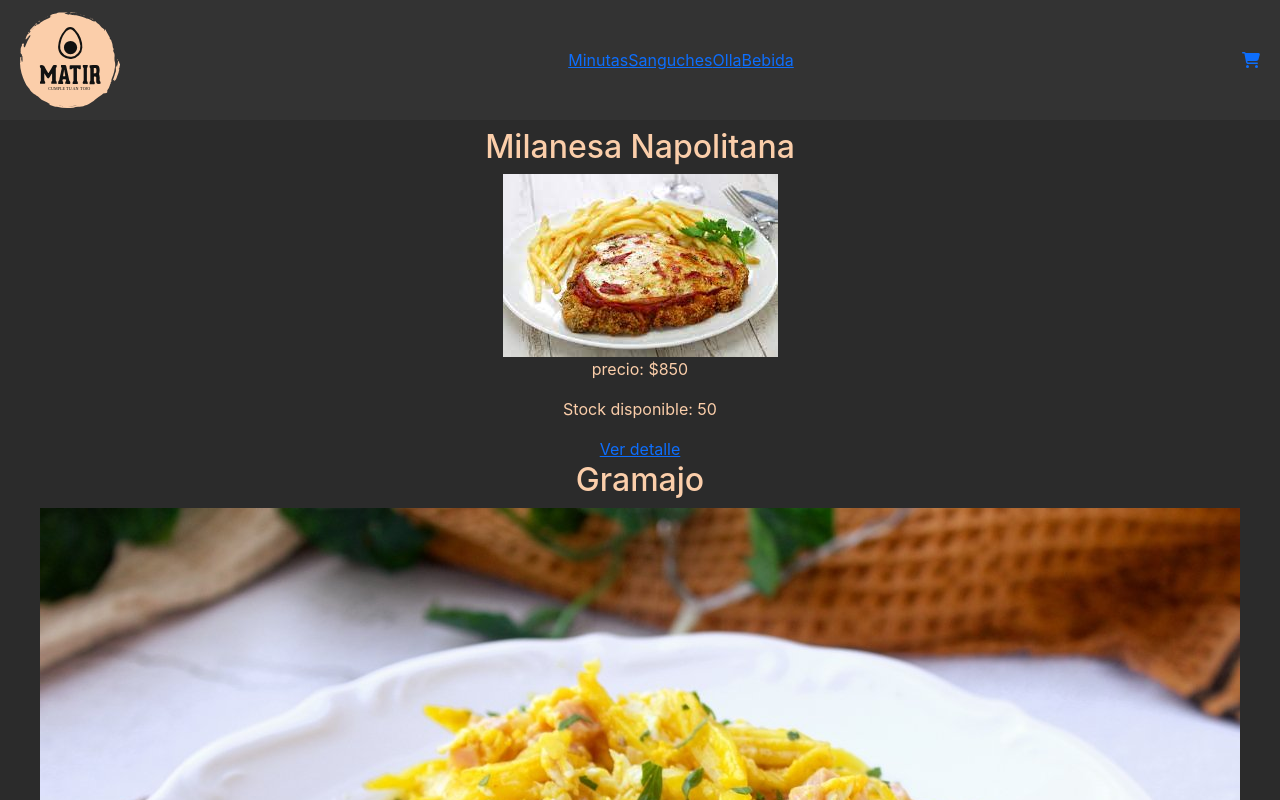
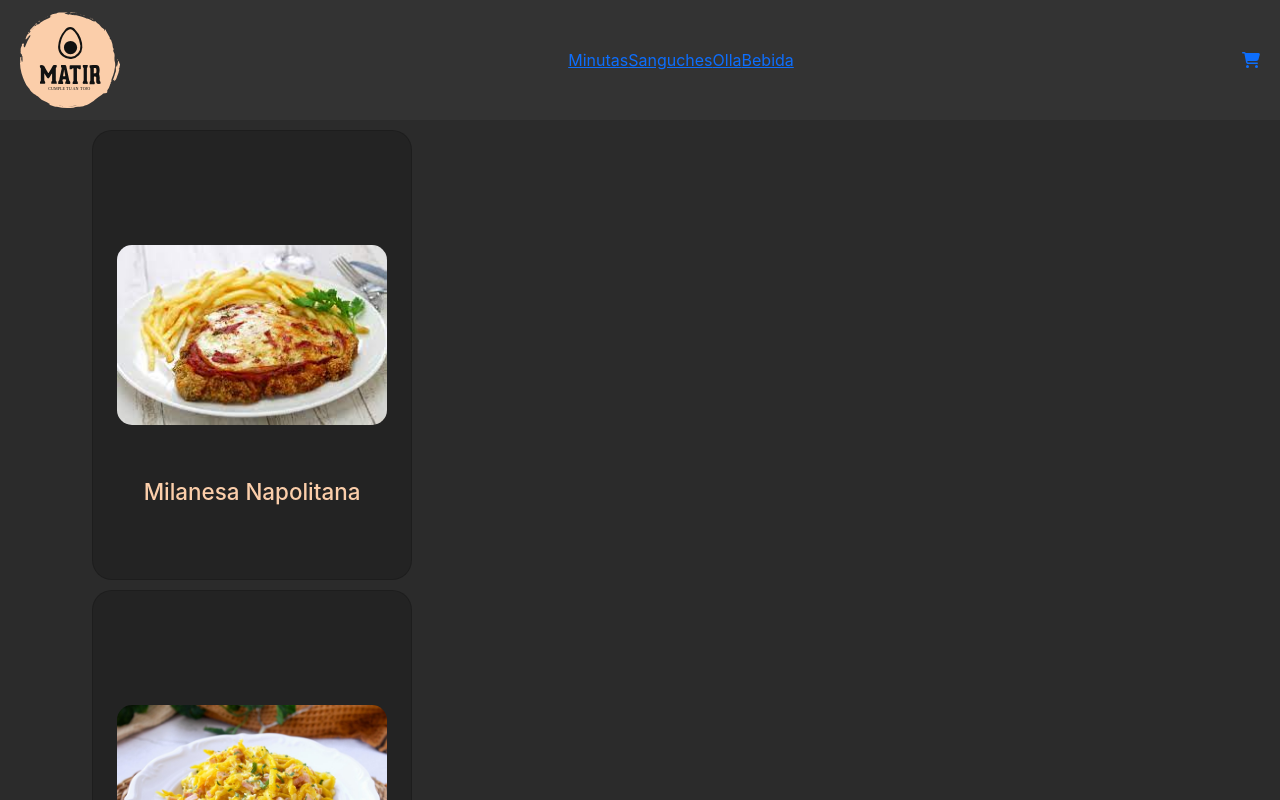
Before and after one commit to mathiacost/Matir, a React (Create React App) app: page / in a window 1280 px wide. Shown: the top 800 px of the page. Built offline with nearby package versions, Linux system fonts and the light colour scheme.

Commit message:
cads style

```diff
--- a/src/App.css
+++ b/src/App.css
@@ -38,3 +38,96 @@
     transform: rotate(360deg);
   }
 }
+
+.container{
+  position: relative;
+}
+.container .card{
+  margin: 10px;
+  display: flex;
+  position: relative;
+  width: 320px;
+  height: 450px;
+  background: #232323;
+  border-radius: 20px;
+  overflow: hidden;
+}
+.imgBx img{
+  width: 270px;
+  height: auto;
+  border-radius: 15px;
+}
+.container .card .imgBx{
+  position: absolute;
+  top: 50%;
+  transform: translateY(-50%);
+  z-index: 10000;
+  width: 100%;
+  height: 220px;
+  transition: 0.5s;
+}
+
+.container .card:hover .imgBx{
+  top: 0%;
+  transform: translateY(0%);
+}
+
+.container .card.imgBx img{
+  position: absolute;
+  top: 50%;
+  left: 50%;
+  transform: translate(-40%,-40%);
+  width:270px;
+}
+
+.container .card .contentBx{
+  position: absolute;
+  color: #FBCEAA;
+  bottom: 0;
+  width: 100%;
+  height: 100px;
+  text-align: center;
+  transition: 1s;
+  z-index: 10;
+
+}
+.container .card:hover .contentBx{
+  height: 240px;
+}
+.container .card .contentBx h2{
+  font-size: 1.4em;
+}
+.container .card .contentBx h3{
+  font-size: 1em;
+  opacity: 0;
+  visibility: hidden;
+}
+.container .card:hover .contentBx h3{
+  opacity: 1;
+  visibility: visible;
+  transition-delay: 0.5s;
+}
+
+.option{
+  margin: 5px, 10px, 5px 10px;
+  padding: 2px, 1px;
+  background: #FBCEAA;
+  border: none;
+  color: #232323;
+  text-align: center;
+  text-decoration: none;
+  display: inline-block;
+
+}
+
+.option:hover{
+  margin: 7px, 12px, 7px 12px;
+  padding: 2px, 1px;
+  background: #c79d7f;
+  border: none;
+  color: #232323;
+  text-align: center;
+  text-decoration: none;
+  display: inline-block;
+
+}
--- a/src/components/Item/Item.js
+++ b/src/components/Item/Item.js
@@ -3,30 +3,51 @@ import React from 'react'
 import './Item.css'
 import { Link } from 'react-router-dom'
 
-const Item = ({id, name, img, price, stock}) => {
+const Item = ({id, name, img, price, stock, description, category}) => {
 
     return (
-        <article className='CardItem'>
-            <header className='Header'>
-                <h2 className='ItemHeader'>
-                    {name}
-                </h2>
-            </header>
-            <picture>
-                <img src={img} alt={name} className='ItemImg'/>
-            </picture>
-            <section>
-                <p className='Info'>
-                    precio: ${price}
-                </p>
-                <p className='Info'>
-                    Stock disponible: {stock}
-                </p>
-            </section>
-            <footer className='ItemFooter'>
-                <Link to={`/item/${id}`} className='Option'>Ver detalle</Link>
-            </footer>
-        </article>
+        // <article className='CardItem'>
+        //     <header className='Header'>
+        //         <h2 className='ItemHeader'>
+        //             {name}
+        //         </h2>
+        //     </header>
+        //     <picture>
+        //         <img src={img} alt={name} className='ItemImg'/>
+        //     </picture>
+        //     <section>
+        //         <p className='Info'>
+        //             precio: ${price}
+        //         </p>
+        //         <p className='Info'>
+        //             Stock disponible: {stock}
+        //         </p>
+        //     </section>
+        //     <footer className='ItemFooter'>
+        //         <Link to={`/item/${id}`} className='Option'>Ver detalle</Link>
+        //     </footer>
+        // </article>
+
+<div className='container'>
+    <div className='card'>
+        <div className='imgBx'>
+        <picture>
+            <img src={img} alt={name} className='ItemImg'/>
+        </picture>
+        </div>
+        <div className='contentBx'>
+            <h2 className='ItemHeader'>{name}</h2>
+            <h3 className='info'>Categoria: {category}</h3>
+            <h3 className='info'>{description}</h3>
+            <h3 className='info'>Precio: ${price}</h3>
+            <h3 className='info'>Stock disponible: {stock}</h3>
+            <div className='ItemFooter'>
+                <Link to={`/item/${id}`}><button className='btn option'>Ver Detalle</button></Link>
+            </div>
+        </div>
+
+    </div>
+</div>
     )
 }
 
--- a/src/components/ItemDetail/ItemDetail.js
+++ b/src/components/ItemDetail/ItemDetail.js
@@ -14,7 +14,7 @@ const ItemDetail = ({id, name, price, category, img, stock, description}) => {
         serQuantityAdded(quantity)
 
         const item = {
-            id,name,price
+            id,name,price,img
         }
 
         addItem(item, quantity)
@@ -32,7 +32,7 @@ const ItemDetail = ({id, name, price, category, img, stock, description}) => {
             </picture>
             <section>
                 <p className='Info'>
-                    Categoria: ${category}
+                    Categoria: {category}
                 </p>
                 <p className='Info'>
                     ${description}
@@ -56,6 +56,8 @@ const ItemDetail = ({id, name, price, category, img, stock, description}) => {
                 {/* <button className='Option'>Ver detalle</button> */}
             </footer>
         </article>
+
+//
     )
 }
 
```
